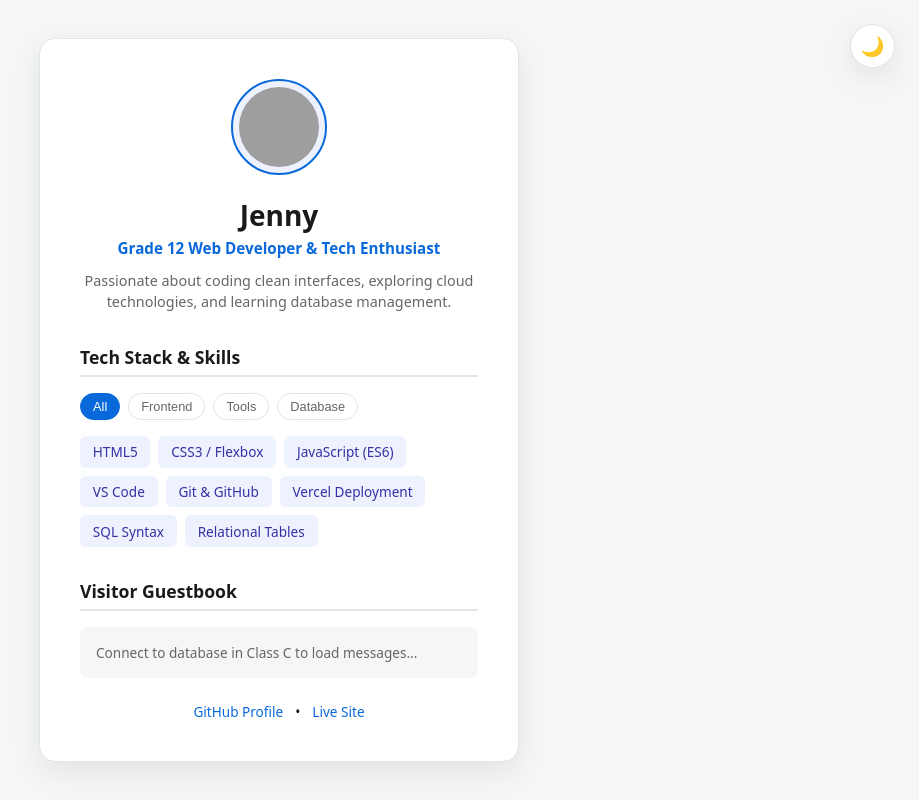
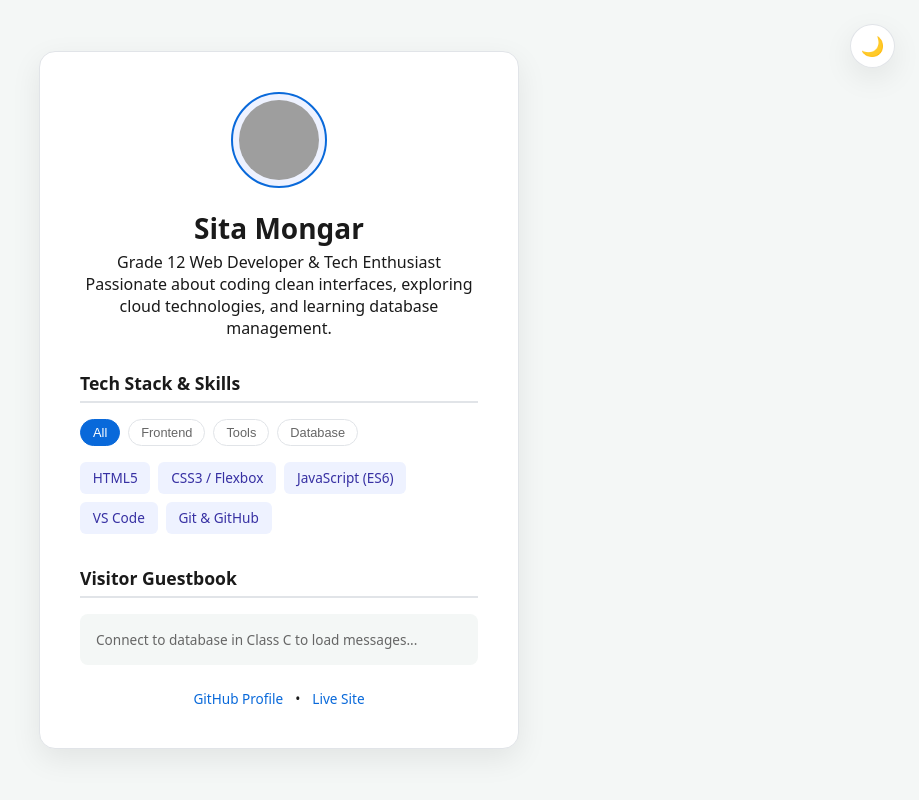
Before and after one commit to sitamongar/my-self-portrait, a plain HTML site: page index.html in a window 1280 px wide. Shown: the whole page, without its empty margins (361-1280 px from the left). Drawn offline with Linux system fonts and the light colour scheme; grey boxes are pictures that could not be loaded.

Commit message:
Update self-portrait with my personal details

```diff
--- a/index.html
+++ b/index.html
@@ -20,11 +20,11 @@
             id="avatar"
           />
         </div>
-        <h1 id="student-name">Jenny</h1>
-        <p class="title" id="student-title">
+        <h1 id="student-name">Sita Mongar</h1>
+        <p class="I am a person who loves to play sports like football, basketball badminton and like to journal a lot." id="student-title">
           Grade 12 Web Developer & Tech Enthusiast
         </p>
-        <p class="bio" id="student-bio">
+        <p class="My teach goal is to develop basic coding in html." id="student-bio">
           Passionate about coding clean interfaces, exploring cloud
           technologies, and learning database management.
         </p>
--- a/js/main.js
+++ b/js/main.js
@@ -5,9 +5,7 @@ const skillsData = [
   { name: "JavaScript (ES6)", category: "frontend" },
   { name: "VS Code", category: "tools" },
   { name: "Git & GitHub", category: "tools" },
-  { name: "Vercel Deployment", category: "tools" },
-  { name: "SQL Syntax", category: "database" },
-  { name: "Relational Tables", category: "database" },
+
 ];
 
 // 2. Dynamic Skills Rendering Function
```
